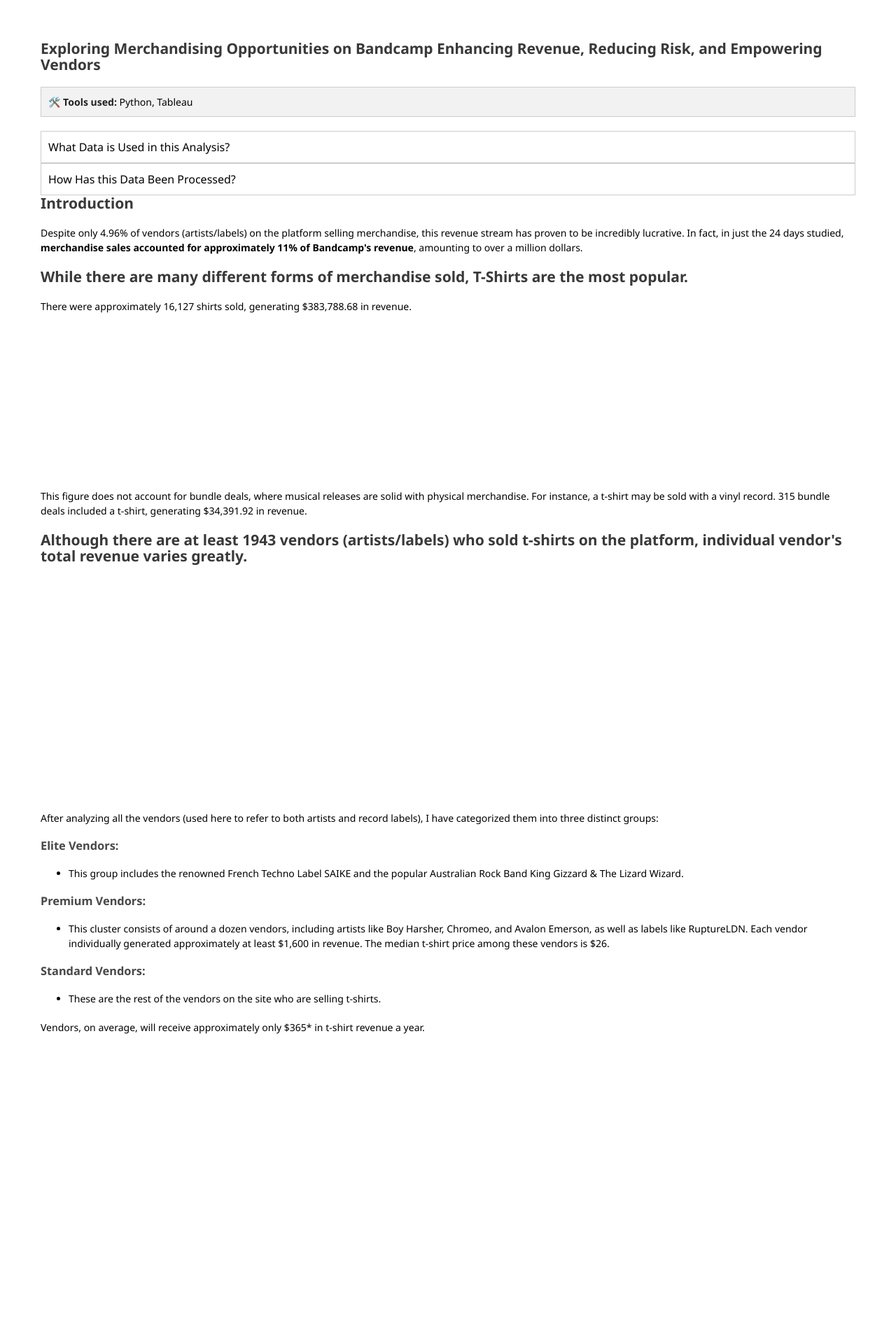
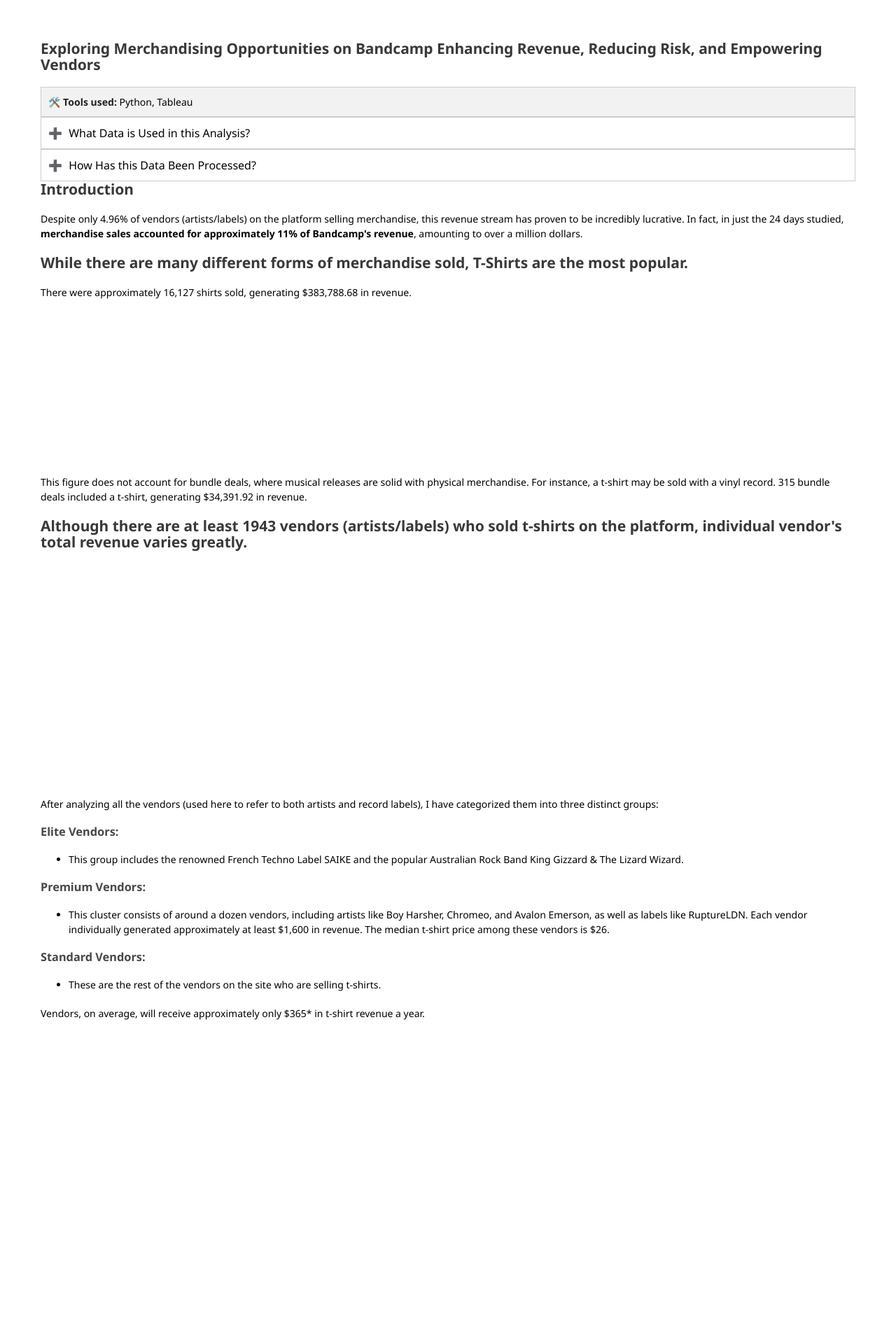
Before and after one commit to nbcarroll/nbcarroll.github.io, a Jekyll site: the page RevenueComparison/index.html, which Jekyll copies as it is, in a window 1280 px wide. Shown: the top 1920 px of the page at 70% size. Built offline with Jekyll 4.4.1, drawn with Linux system fonts in a browser that asks for light colours.

Commit message:
Update index.html

```diff
--- a/RevenueComparison/index.html
+++ b/RevenueComparison/index.html
@@ -573,12 +573,10 @@
             }
         }
 
-
     .tools-box {
-      border: 1px solid #ccc;
       background-color: #f2f2f2;
       padding: 10px;
-      margin-bottom: 20px;
+      border: 1px solid #ccc;
     }
 
     .toggle-header {
@@ -685,12 +683,12 @@
     <strong>🛠️ Tools used:</strong> Python, Tableau
   </div>
 
-  <div class="toggle-header" onclick="toggleContent('header1')">What Data is Used in this Analysis?</div>
+  <div class="toggle-header" onclick="toggleContent('header1')"><span style="font-size: 16px; margin-right: 5px;">➕</span> What Data is Used in this Analysis?</div>
   <div class="toggle-content" id="header1">
     <p>One Million Transactions on the platform from September 9th, 2020 to October 2nd, 2020. This data is from Kaggle (<a href="https://www.kaggle.com/datasets/mathurinache/1000000-bandcamp-sales">https://www.kaggle.com/datasets/mathurinache/1000000-bandcamp-sales</a>).</p>
   </div>
 
-  <div class="toggle-header" onclick="toggleContent('header2')">How Has this Data Been Processed?</div>
+  <div class="toggle-header" onclick="toggleContent('header2')"><span style="font-size: 16px; margin-right: 5px;">➕</span> How Has this Data Been Processed?</div>
   <div class="toggle-content" id="header2">
     <p>To generate more detailed categories of data from the dataset, Python was utilized. For instance, a transaction that involved a tote bag was previously coded as simply 'p', which denoted a physical item, without any additional categorization to specify that the item belonged to the 'Tote Bags' sub-category under the broader 'Accessories' category. However, by analyzing the 'item_description' feature, more granular information about each transaction was generated. In addition, additional features were created such as 'Buyer/Seller Country Match' to enable further analysis in the future. The Jupyter Notebook can be found <a href="https://github.com/nbcarroll/Projects/blob/main/Bandcamp/Merchandise%20Analysis/bandcamp_sales_preprocessing.ipynb">here</a>.</p>
   </div>
```
